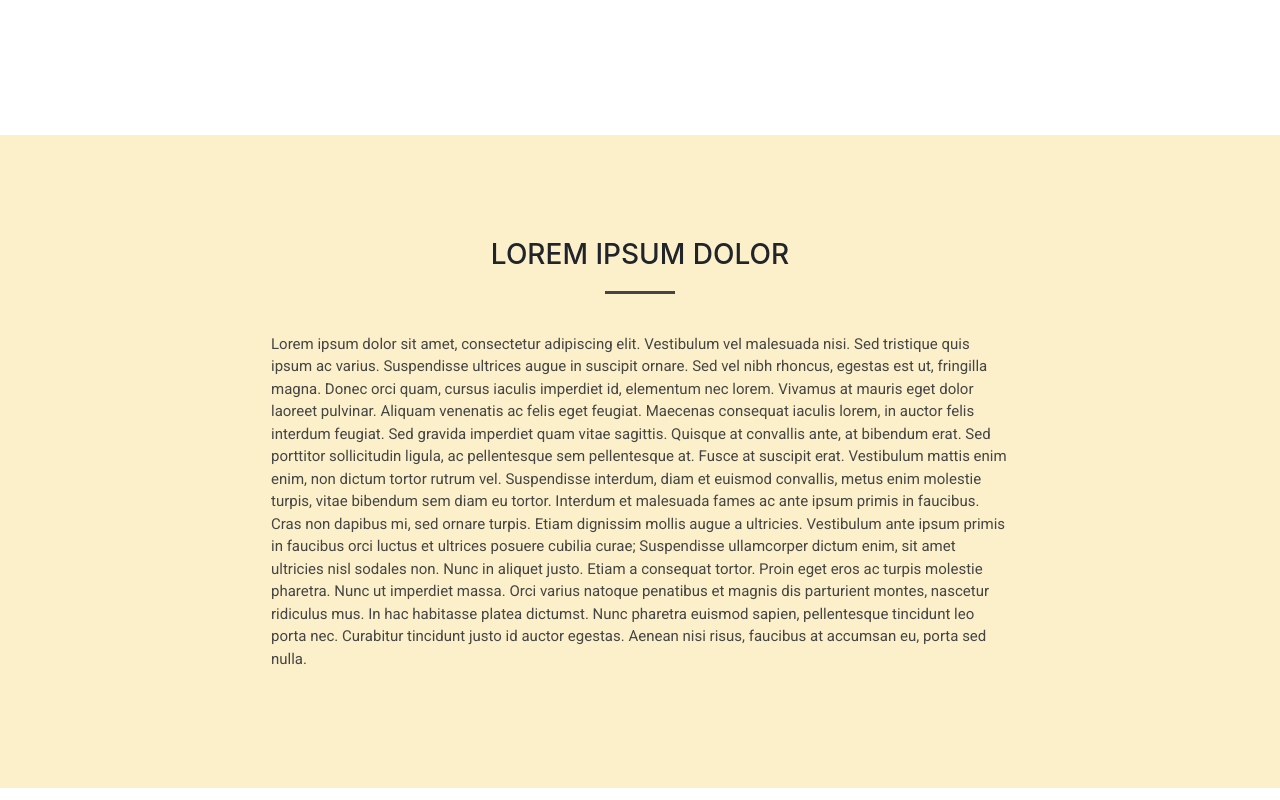
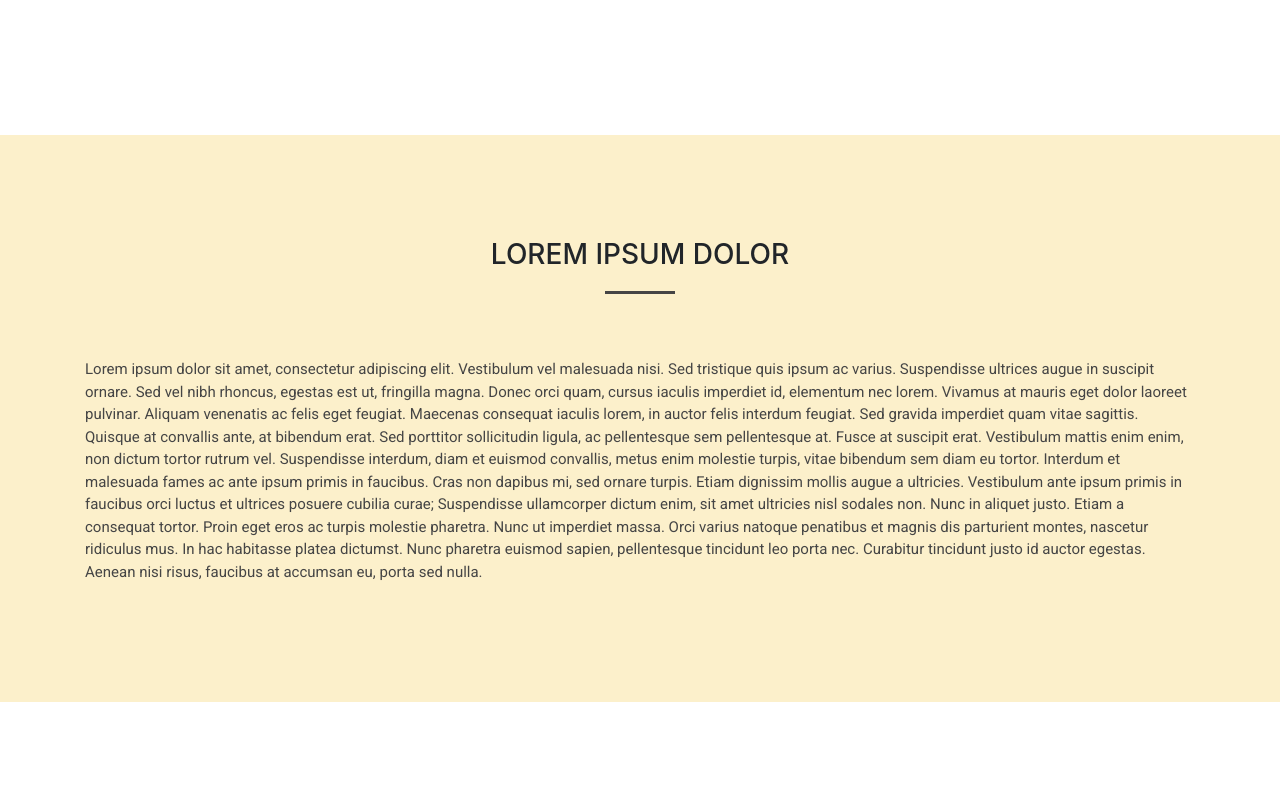
Before and after one commit to charly95000/psy, a plain HTML site: page index.html in a window 1280 px wide. Shown: the part 460-1260 px from the top of the page. Drawn offline with nearby package versions, Linux system fonts and the light colour scheme; a web font is replaced by a local one.

Commit message:
correctif2 + pl et pr

```diff
--- a/css/style.css
+++ b/css/style.css
@@ -66,8 +66,7 @@ h1, h2, h3{
 
     padding-top:8%;
     padding-bottom:8%;
-    padding-left: 20%;
-    padding-right: 20%;
+
 }
 
 footer{
```
